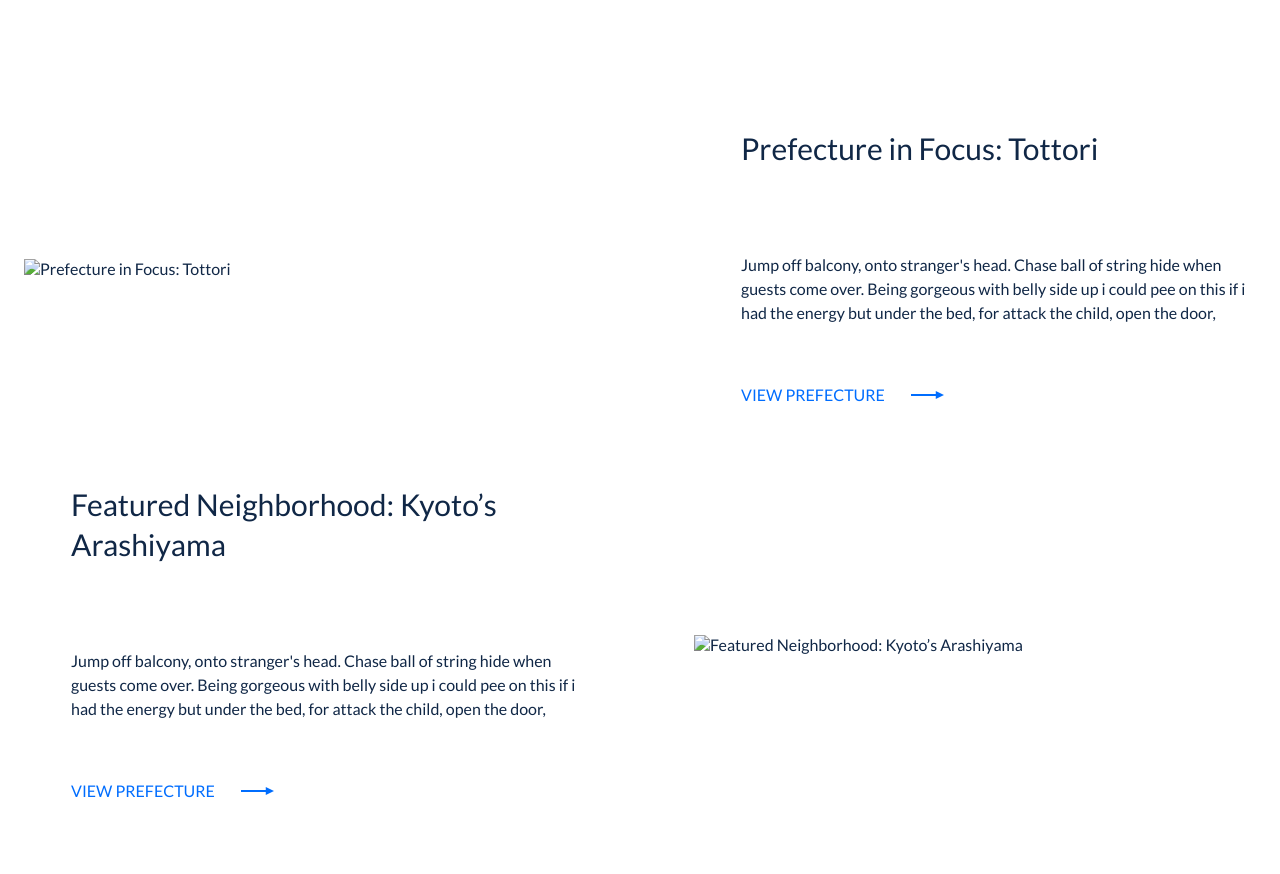
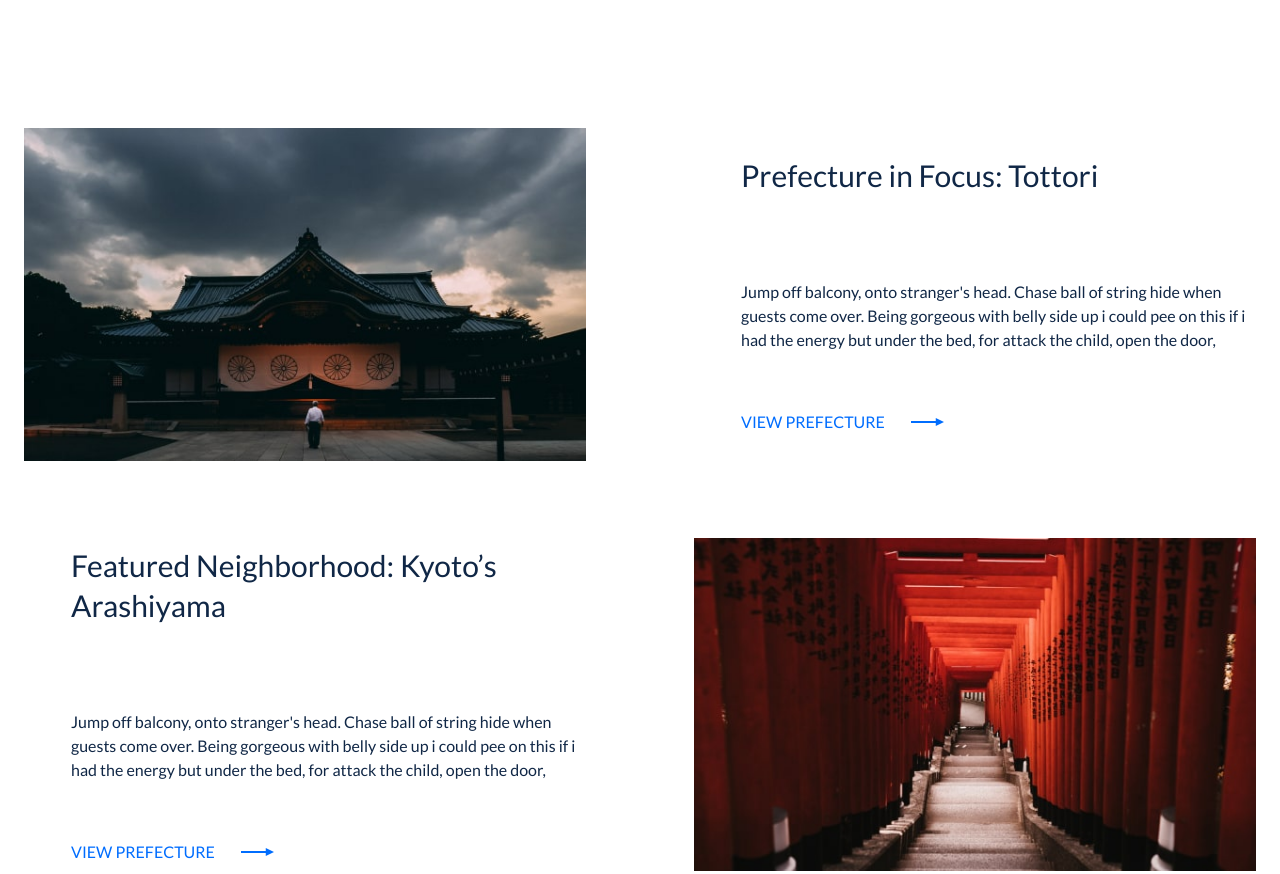
Before and after one commit to nnjn-ui/lendingJapanese, a plain HTML site: page lending2/index.html in a window 1280 px wide. Shown: the part 2062-2936 px from the top of the page. Drawn offline with Linux system fonts and the light colour scheme; the site is published under a folder, as on GitHub Pages, so addresses that start at the root find nothing.

Commit message:
"init err"

```diff
--- a/lending2/index.html
+++ b/lending2/index.html
@@ -179,7 +179,7 @@
 
                <div class="tours-tour tour">
                     <div class="tour_pic">
-                        <img src="/img/ture1-min.jpg" alt="Prefecture in Focus: Tottori" class="tour__thumb">
+                        <img src="./img/ture1-min.jpg" alt="Prefecture in Focus: Tottori" class="tour__thumb">
                     </div>
                     <div class="tour__info">
                         <h3 class="tour__title">
@@ -205,7 +205,7 @@
 
                 </div>
                 <div class="tour_pic tour_pic_mob-first">
-                    <img src="/img/ture2-min.jpg" alt="Featured Neighborhood: Kyoto’s Arashiyama" class="tour__thumb">
+                    <img src="./img/ture2-min.jpg" alt="Featured Neighborhood: Kyoto’s Arashiyama" class="tour__thumb">
                 </div>
 
            </div>
```
